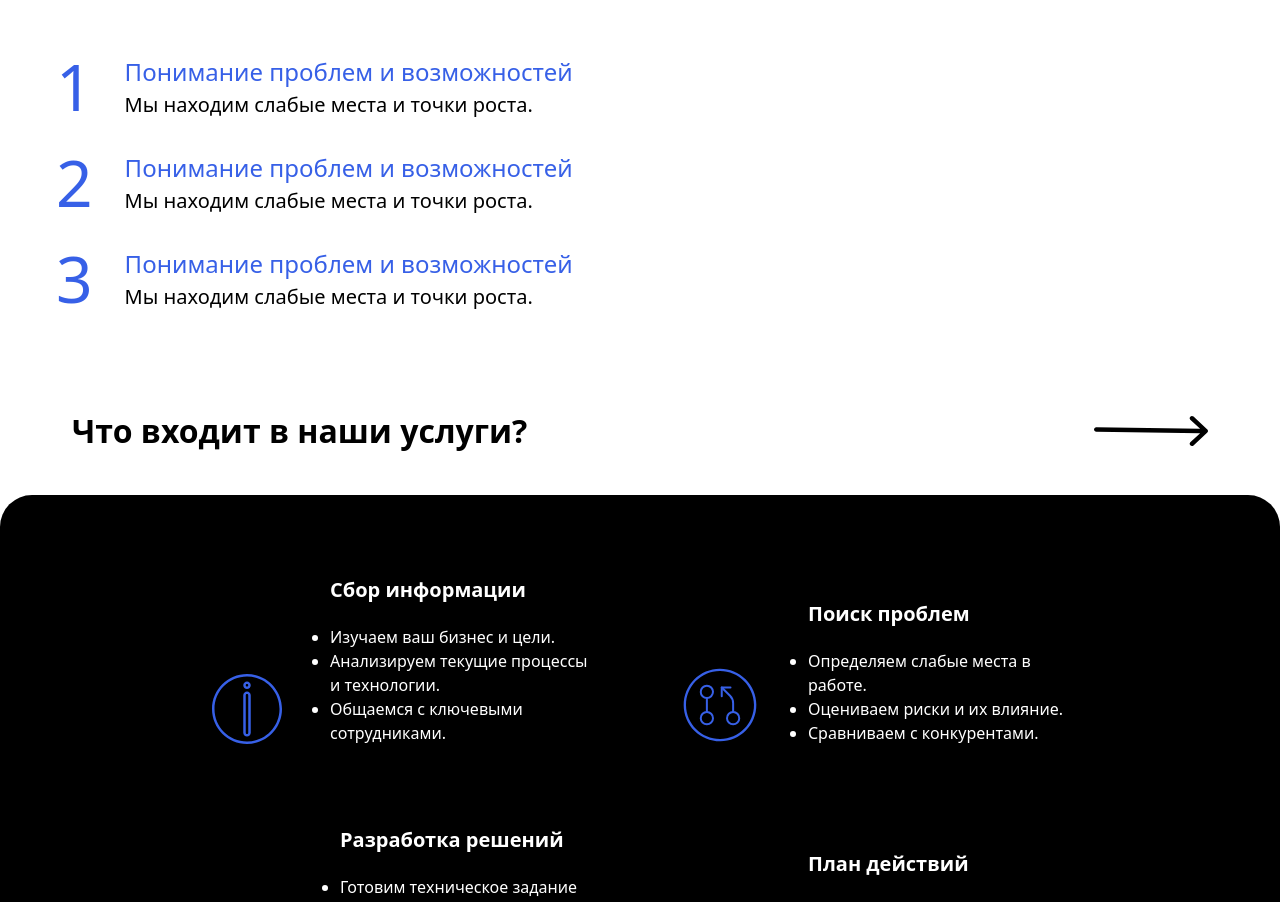
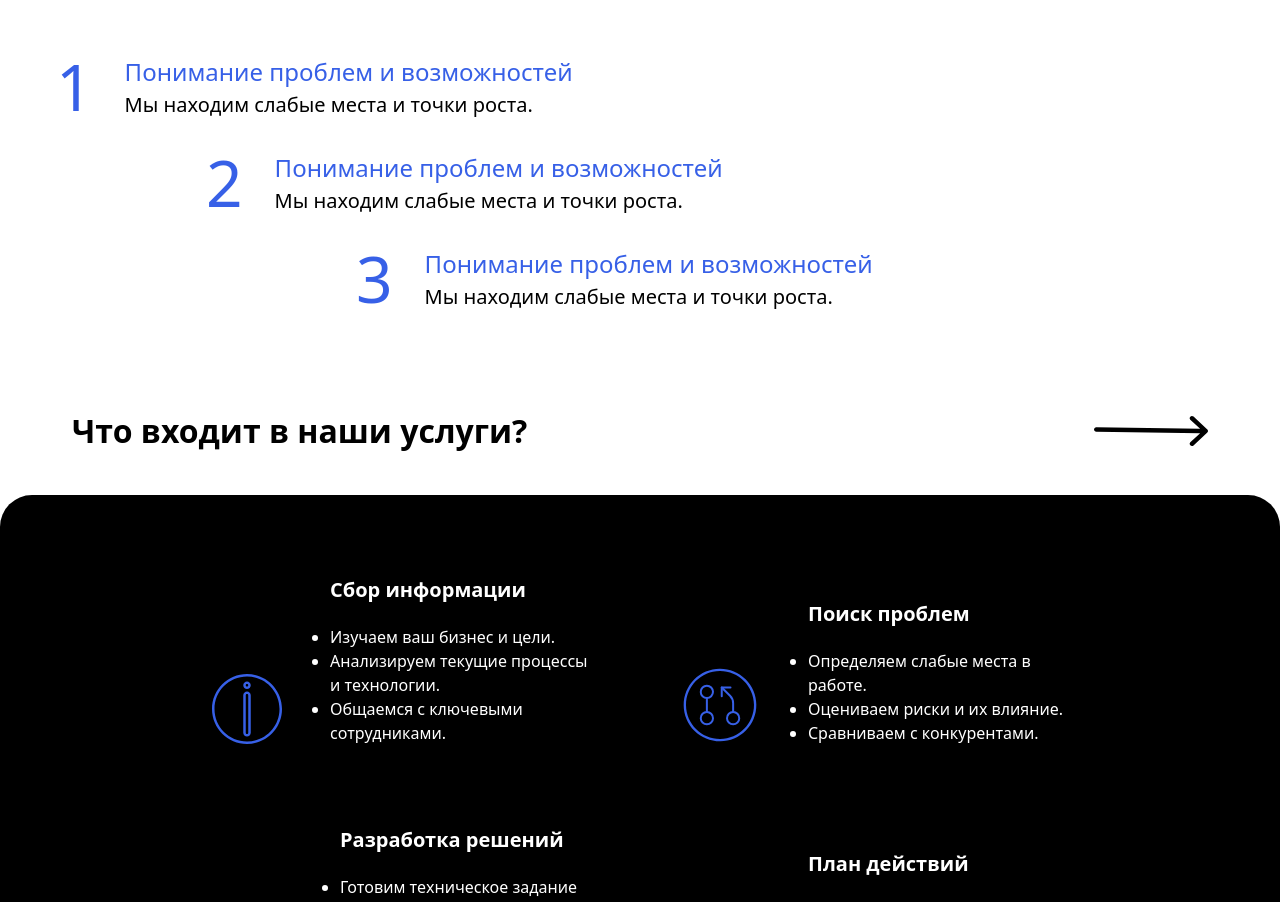
Before and after one commit to DFimp/landing_pro_automatization, a Next.js app: page /analytics in a window 1280 px wide. Shown: the part 1140-2042 px from the top of the page. Built offline with nearby package versions, Linux system fonts and the light colour scheme.

Commit message:
add props

```diff
--- a/src/enteties/process/ui/AnimatedListItem.tsx
+++ b/src/enteties/process/ui/AnimatedListItem.tsx
@@ -1,16 +1,22 @@
 'use client'
 
 import { motion, useAnimation } from "framer-motion";
-import React, { useEffect } from "react";
+import React, {CSSProperties, useEffect} from "react";
 import { useInView } from "react-intersection-observer";
 
 type Props = {
     children: React.ReactNode;
     direction?: "left" | "right";
     className?: string;
+    style?: CSSProperties;
 };
 
-const AnimatedListItem = ({ children, direction = "left", className = "" }: Props) => {
+const AnimatedListItem = ({
+                              children,
+                              direction = "left",
+                              className = "",
+                              style,
+}: Props) => {
     const controls = useAnimation();
     const [ref, inView] = useInView({ triggerOnce: true, threshold: 0.2 });
 
@@ -22,11 +28,9 @@ const AnimatedListItem = ({ children, direction = "left", className = "" }: Prop
 
     const variants = {
         hidden: {
-            opacity: 1,
-            x: direction === "left" ? -400 : 600,
+            x: direction === "left" ? -400 : 800,
         },
         visible: {
-            opacity: 1,
             x: 0,
             transition: {
                 duration: 1,
@@ -42,6 +46,7 @@ const AnimatedListItem = ({ children, direction = "left", className = "" }: Prop
             animate={controls}
             variants={variants}
             className={className}
+            style={style}
         >
             {children}
         </motion.li>
```
